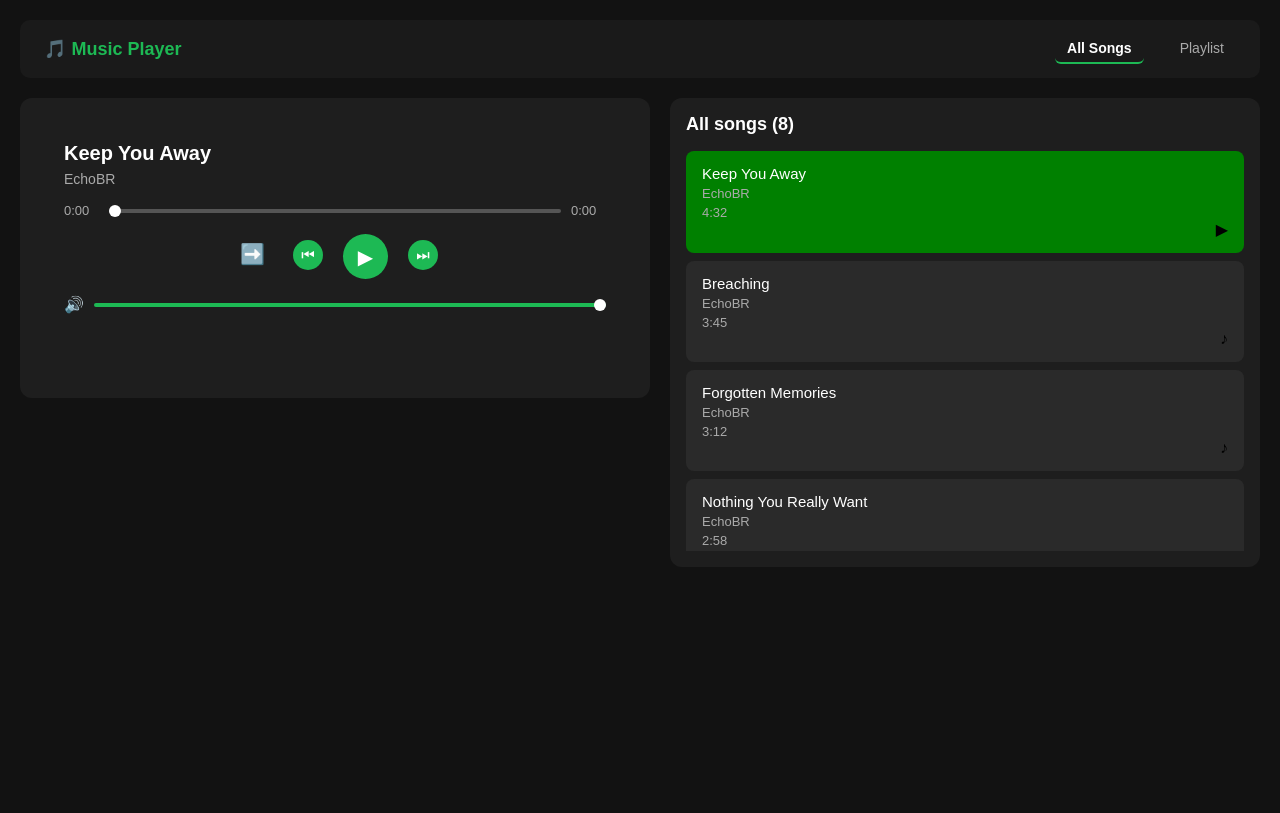
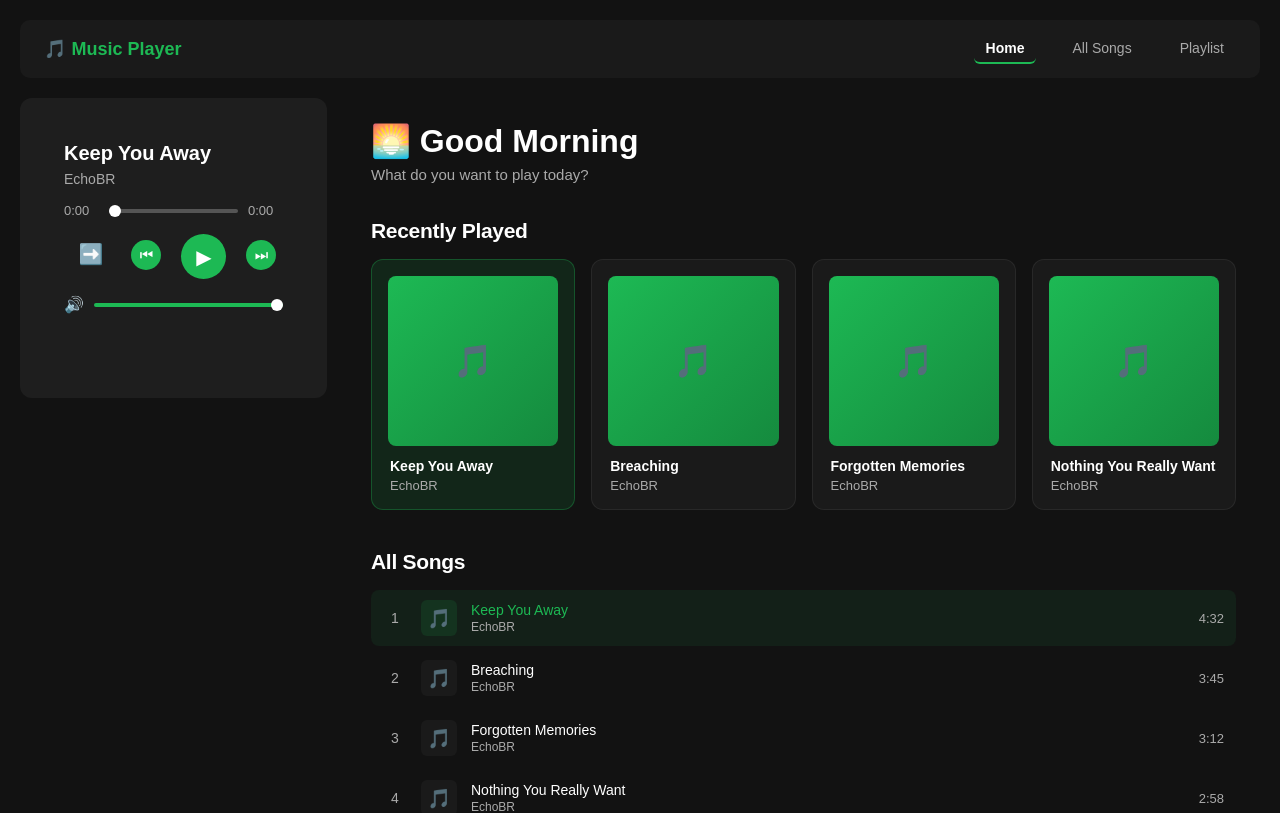
Before and after one commit to Praveen-tej/Music-player, a React (Vite) app: page / in a window 1280 px wide. Shown: the top 813 px of the page. Built offline with nearby package versions, Linux system fonts and the light colour scheme.

Commit message:
Added home page

```diff
--- a/src/App.jsx
+++ b/src/App.jsx
@@ -1,28 +1,42 @@
-import {Allsongs} from "./components/AllSongs";
+import { Home } from "./components/Home";
+import { Allsongs } from "./components/AllSongs";
 import Playlist from "./components/PlayList";
 import Navbar from "./components/Navbar";
-import { BrowserRouter, Route, Routes } from "react-router-dom";
+import { BrowserRouter, Route, Routes, useLocation } from "react-router-dom";
 import { Player } from "./components/Player";
 import { MusicProvider } from "./contexts/MusicContext";
+
+function AppLayout() {
+  const location = useLocation();
+  const isHome = location.pathname === "/";
+
+  return (
+    <>
+      <Navbar />
+      <div className="main-content">
+        <div className={isHome ? "audio-player small" : "audio-player"}>
+          <Player />
+        </div>
+        <div className="content-section">
+          <Routes>
+            <Route path="/" element={<Home />} />
+            <Route path="/allsongs" element={<Allsongs />} />
+            <Route path="/playlist" element={<Playlist />} />
+          </Routes>
+        </div>
+      </div>
+    </>
+  );
+}
 
 function App() {
   return (
     <MusicProvider>
-    <BrowserRouter>
-      <Navbar />
-      <div className="main-content">
-        <div className="audio-player">
-          <Player />
-        </div>
-        <div className="content-section">
-          <Routes>
-            <Route path="/" element={<Allsongs />}/>
-            <Route path="/playlist" element={<Playlist />}/>
-          </Routes>
-        </div>
-      </div>
-    </BrowserRouter>
+      <BrowserRouter>
+        <AppLayout />
+      </BrowserRouter>
     </MusicProvider>
-  )
+  );
 }
-export default App
+
+export default App;
--- a/src/components/AllSongs.jsx
+++ b/src/components/AllSongs.jsx
@@ -1,24 +1,37 @@
 import { useMusic } from "../contexts/MusicContext";
 
 export const Allsongs = () => {
-  const { allsongs, currentTrack, currentTrackIndex, handlePlaySong } = useMusic()
+  const { allsongs, currentTrack, currentTrackIndex, handlePlaySong } = useMusic();
+
   return (
     <div className="all-songs">
-      <h2>All songs ({allsongs.length})</h2>
-      <div className="songs-grid">
-        {allsongs.map((song , key) => (
+      <h2>All Songs ({allsongs.length})</h2>
+      <div className="all-songs-grid">
+        {allsongs.map((song, index) => (
           <div
             key={song.id}
-            className={`song-card ${currentTrackIndex === key ? "active" : ""}`}
-            onClick={() => handlePlaySong(song,key)} >
-            <div className="song-info">
-              <h3 className="song-title">{song.title}</h3>
-              <p className="song-artist">{song.artist}</p>
-              <span className="song-duration">{song.duration}</span>
+            className={`song-row ${currentTrackIndex === index ? "active-row" : ""}`}
+            onClick={() => handlePlaySong(song, index)}
+          >
+            <div className="song-row-left">
+              <div className="song-row-number">
+                {currentTrackIndex === index ? (
+                  <div className="mini-bars">
+                    <span></span>
+                    <span></span>
+                    <span></span>
+                  </div>
+                ) : (
+                  <span className="row-num">{index + 1}</span>
+                )}
+              </div>
+              <div className="song-row-icon">🎵</div>
+              <div className="song-row-info">
+                <p className="song-row-title">{song.title}</p>
+                <p className="song-row-artist">{song.artist}</p>
+              </div>
             </div>
-            <div className="play-button" >
-                {currentTrackIndex === key ?  "▶" : "♪"}
-                </div>
+            <span className="song-row-duration">{song.duration}</span>
           </div>
         ))}
       </div>
--- a/src/components/Home.jsx
+++ b/src/components/Home.jsx
@@ -0,0 +1,112 @@
+import { useMusic } from "../contexts/MusicContext";
+
+const getGreeting = () => {
+  const hour = new Date().getHours();
+  if (hour < 12) return "Good Morning";
+  if (hour < 17) return "Good Afternoon";
+  return "Good Evening";
+};
+
+const getGreetingEmoji = () => {
+  const hour = new Date().getHours();
+  if (hour < 12) return "🌅";
+  if (hour < 17) return "☀️";
+  return "🌙";
+};
+
+export const Home = () => {
+  const { allsongs, handlePlaySong, currentTrack, isPlaying, play } = useMusic();
+
+  // Show first 4 songs as "recently played"
+  const recentSongs = allsongs.slice(0, 4);
+
+  // Show all songs in the grid
+  const allSongsPreview = allsongs;
+
+  const handleSongClick = (song, index) => {
+    if (currentTrack.id === song.id) {
+      play(); // if same song, just play
+    } else {
+      handlePlaySong(song, index);
+      setTimeout(() => play(), 100);
+    }
+  };
+
+  return (
+    <div className="home-page">
+      {/* Greeting Section */}
+      <div className="home-greeting">
+        <h1 className="greeting-title">
+          {getGreetingEmoji()} {getGreeting()}
+        </h1>
+        <p className="greeting-subtitle">What do you want to play today?</p>
+      </div>
+
+      {/* Recently Played Section */}
+      <section className="home-section">
+        <h2 className="section-title">Recently Played</h2>
+        <div className="recently-played">
+          {recentSongs.map((song, index) => (
+            <div
+              key={song.id}
+              className={`recent-card ${currentTrack.id === song.id ? "active-card" : ""}`}
+              onClick={() => handleSongClick(song, index)}
+            >
+              <div className="card-art">
+                <span className="card-art-icon">🎵</span>
+                {currentTrack.id === song.id && isPlaying && (
+                  <div className="playing-indicator">
+                    <span></span>
+                    <span></span>
+                    <span></span>
+                  </div>
+                )}
+                {!(currentTrack.id === song.id && isPlaying) && (
+                  <div className="card-play-btn">▶</div>
+                )}
+              </div>
+              <div className="card-info">
+                <p className="card-title">{song.title}</p>
+                <p className="card-artist">{song.artist}</p>
+              </div>
+            </div>
+          ))}
+        </div>
+      </section>
+
+      {/* All Songs Section */}
+      <section className="home-section">
+        <h2 className="section-title">All Songs</h2>
+        <div className="all-songs-grid">
+          {allSongsPreview.map((song, index) => (
+            <div
+              key={song.id}
+              className={`song-row ${currentTrack.id === song.id ? "active-row" : ""}`}
+              onClick={() => handleSongClick(song, index)}
+            >
+              <div className="song-row-left">
+                <div className="song-row-number">
+                  {currentTrack.id === song.id && isPlaying ? (
+                    <div className="mini-bars">
+                      <span></span>
+                      <span></span>
+                      <span></span>
+                    </div>
+                  ) : (
+                    <span className="row-num">{index + 1}</span>
+                  )}
+                </div>
+                <div className="song-row-icon">🎵</div>
+                <div className="song-row-info">
+                  <p className="song-row-title">{song.title}</p>
+                  <p className="song-row-artist">{song.artist}</p>
+                </div>
+              </div>
+              <span className="song-row-duration">{song.duration}</span>
+            </div>
+          ))}
+        </div>
+      </section>
+    </div>
+  );
+};
--- a/src/components/Navbar.jsx
+++ b/src/components/Navbar.jsx
@@ -4,9 +4,10 @@ export default function Navbar() {
   const location = useLocation()
   return (
     <nav className="navbar">
-      <Link className="player"  to="/"  >🎵 Music Player</Link>
+      <Link className="player"  to="/">🎵 Music Player</Link>
       <div className="navbar-links">
-        <Link  to="/" className={`nav-link ${location.pathname === "/" ? "active" : ""}`} >All Songs</Link>
+        <Link to="/" className={`nav-link ${location.pathname === "/" ? "active" : ""}`}>Home</Link>
+        <Link  to="/allsongs" className={`nav-link ${location.pathname === "/allsongs" ? "active" : ""}`} >All Songs</Link>
         <Link to="/playlist" className={`nav-link ${location.pathname === "/playlist" ? "active" : ""}`}>Playlist</Link>
       </div>
     </nav>
--- a/src/components/Player.jsx
+++ b/src/components/Player.jsx
@@ -55,7 +55,7 @@ export const Player = () => {
     const audio = audioRef.current;
     if (!audio) return;
 
-    // audio.load();
+    audio.load();
     setCurrentTime(0);
     setDuration(0);
 
--- a/src/index.css
+++ b/src/index.css
@@ -8,6 +8,274 @@ body {
   background-color: #121212;
   font-family: sans-serif;
   padding: 20px;
+}
+
+.home-page {
+  padding: 24px;
+  overflow-y: auto;
+  height: 100%;
+  scrollbar-width: thin;
+  scrollbar-color: #ffffff20 transparent;
+}
+
+/* Greeting */
+.home-greeting {
+  margin-bottom: 36px;
+}
+
+.greeting-title {
+  font-size: 32px;
+  font-weight: 800;
+  color: #ffffff;
+  margin-bottom: 6px;
+  /* letter-spacing: -0.5px; */
+}
+
+.greeting-subtitle {
+  font-size: 15px;
+  color: #aaaaaa;
+}
+
+/* Section */
+.home-section {
+  margin-bottom: 40px;
+}
+
+.section-title {
+  font-size: 21px;
+  font-weight: 700;
+  color: #ffffff;
+  margin-bottom: 16px;
+  letter-spacing: -0.3px;
+}
+
+/* Recently Played Cards */
+.recently-played {
+  display: grid;
+  grid-template-columns: repeat(4, 2fr);
+  gap: 16px;
+}
+
+.recent-card {
+  background: #1a1a1a;
+  border-radius: 12px;
+  padding: 16px;
+  cursor: pointer;
+  transition: background 0.2s,
+  transform 0.2s;
+  border: 1px solid #ffffff10;
+}
+
+.recent-card:hover {
+  background: #252525;
+  transform: translateY(-5px);
+}
+
+.recent-card.active-card {
+  background: #1db95420;
+  border-color: #1db95450;
+}
+
+.card-art {
+  width: 100%;
+  aspect-ratio: 1;
+  background: linear-gradient(135deg, #1db954, #158a3e);
+  border-radius: 8px;
+  display: flex;
+  align-items: center;
+  justify-content: center;
+  margin-bottom: 12px;
+  position: relative;
+  overflow: hidden;
+}
+
+.card-art-icon {
+  font-size: 32px;
+}
+
+.card-play-btn {
+  position: absolute;
+  inset: 0;
+  background: #00000060;
+  display: flex;
+  align-items: center;
+  justify-content: center;
+  font-size: 24px;
+  opacity: 0;
+  transition: opacity 0.2s;
+  border-radius: 8px;
+}
+
+.recent-card:hover .card-play-btn {
+  opacity: 1;
+}
+
+.card-info {
+  padding: 0 2px;
+}
+
+.card-title {
+  font-size: 14px;
+  font-weight: 600;
+  color: #ffffff;
+  white-space: nowrap;
+  overflow: hidden;
+  text-overflow: ellipsis;
+  margin-bottom: 4px;
+}
+
+.card-artist {
+  font-size: 13px;
+  color: #aaaaaa;
+}
+
+/* Playing Indicator Animation */
+.playing-indicator {
+  position: absolute;
+  inset: 0;
+  background: #00000060;
+  display: flex;
+  align-items: flex-end;
+  justify-content: center;
+  gap: 3px;
+  padding-bottom: 12px;
+  border-radius: 8px;
+}
+
+.playing-indicator span,
+.mini-bars span {
+  display: block;
+  width: 3px;
+  background: #1db954;
+  border-radius: 2px;
+  animation: soundBars 0.8s ease-in-out infinite alternate;
+}
+
+.playing-indicator span:nth-child(1) {
+  height: 10px;
+  animation-delay: 0s;
+}
+
+.playing-indicator span:nth-child(2) {
+  height: 18px;
+  animation-delay: 0.2s;
+}
+
+.playing-indicator span:nth-child(3) {
+  height: 12px;
+  animation-delay: 0.4s;
+}
+
+@keyframes soundBars {
+  from {transform: scaleY(0.4);}
+  to {
+    transform: scaleY(1);
+  }
+}
+
+/* All Songs Grid */
+.all-songs-grid {
+  display: flex;
+  flex-direction: column;
+  gap: 4px;
+}
+
+.song-row {
+  display: flex;
+  align-items: center;
+  justify-content: space-between;
+  padding: 10px 12px;
+  border-radius: 8px;
+  cursor: pointer;
+  transition: background 0.15s;
+}
+
+.song-row:hover {
+  background: #ffffff10;
+}
+
+.song-row.active-row {
+  background: #1db95415;
+}
+
+.song-row-left {
+  display: flex;
+  align-items: center;
+  gap: 14px;
+}
+
+.song-row-number {
+  width: 24px;
+  display: flex;
+  align-items: center;
+  justify-content: center;
+}
+
+.row-num {
+  font-size: 14px;
+  color: #aaaaaa;
+}
+
+.mini-bars {
+  display: flex;
+  align-items: flex-end;
+  gap: 2px;
+  height: 16px;
+}
+
+.mini-bars span:nth-child(1) {
+  height: 8px;
+  animation-delay: 0s;
+}
+.mini-bars span:nth-child(2) {
+  height: 14px;
+  animation-delay: 0.2s;
+}
+.mini-bars span:nth-child(3) {
+  height: 10px;
+  animation-delay: 0.4s;
+}
+
+.song-row-icon {
+  font-size: 19px;
+  width: 36px;
+  height: 36px;
+  background: #1a1a1a;
+  border-radius: 6px;
+  display: flex;
+  align-items: center;
+  justify-content: center;
+}
+
+.song-row.active-row .song-row-icon {
+  background: #1db95420;
+}
+
+.song-row-title {
+  font-size: 14px;
+  font-weight: 500;
+  color: #ffffff;
+  margin-bottom: 2px;
+}
+
+.song-row.active-row .song-row-title {
+  color: #1db954;
+}
+
+.song-row-artist {
+  font-size: 12px;
+  color: #aaaaaa;
+}
+
+.song-row-duration {
+  font-size: 13px;
+  color: #aaaaaa;
+}
+
+@media (max-width: 768px) {
+  .recently-played {
+    grid-template-columns: repeat(2, 1fr);
+  }
 }
 
 /* NAVBAR */
@@ -192,7 +460,6 @@ body {
 
 .progress-bar {
   flex: 1;
-  /* -webkit-appearance: none; */
   appearance: none;
   height: 4px;
   border-radius: 4px;
@@ -504,6 +771,7 @@ body {
   flex-direction: column;
   gap: 6px;
 }
+
 .playlist-song {
   display: flex;
   justify-content: space-between;
@@ -566,10 +834,13 @@ body {
   transform: scale(1.1);
 }
 
-/* .loop.active {
-  color: #1db954; /* Spotify green
-}  */
+.audio-player.small {
+  flex: 0 0 250px; /* small on home */
+}
 
+.audio-player {
+  flex: 1;
+}
 
 @media (max-width: 768px) {
   /* NAVBAR */
```
Also changed, not shown: src/AppLayout.jsx (added, +32 -0 lines).
